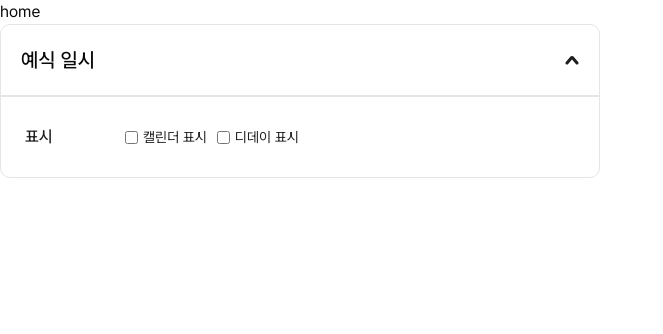
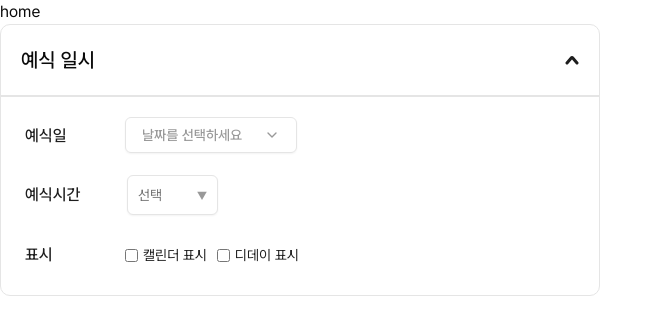
Before and after one commit to Lumiday/fe, a Next.js app: page / in a window 1280 px wide. Both pictures are taken after a click on the button "예식 일시". Shown: the top 334 px of the page, without its empty margins (0-663 px from the left). Built offline with nearby package versions, Linux system fonts and the light colour scheme.

Commit message:
DESIGN : 예식일시 UI 작업

```diff
--- /dev/null
+++ b/app/_components/wedding_date_dropdown/DropDownDate.tsx
@@ -0,0 +1,52 @@
+'use client';
+
+import React, { useState } from 'react';
+import { ChevronDownIcon } from 'lucide-react';
+
+import { Button } from '@/components/ui/button';
+import { Calendar } from '@/components/ui/calendar';
+import {
+  Popover,
+  PopoverContent,
+  PopoverTrigger,
+} from '@/components/ui/popover';
+
+const DropDownDate = () => {
+  const [open, setOpen] = React.useState(false);
+  const [date, setDate] = React.useState<Date | undefined>(undefined);
+  return (
+    <div className="flex">
+      <label
+        htmlFor="date"
+        className="w-[6.25rem] py-[0.4375rem] px-[0.25rem] text-1-500 text-LumiDayGray-1e1 mr-[0.25rem]"
+      >
+        예식일
+      </label>
+      <Popover open={open} onOpenChange={setOpen}>
+        <PopoverTrigger asChild>
+          <Button
+            variant="outline"
+            id="date"
+            className="w-[10.75rem] justify-between text-[0.875rem] text-LumiDayGray-999"
+          >
+            {date ? date.toLocaleDateString() : '날짜를 선택하세요'}
+            <ChevronDownIcon />
+          </Button>
+        </PopoverTrigger>
+        <PopoverContent className="w-auto overflow-hidden p-0 " align="start">
+          <Calendar
+            mode="single"
+            selected={date}
+            captionLayout="dropdown"
+            onSelect={(date) => {
+              setDate(date);
+              setOpen(false);
+            }}
+          />
+        </PopoverContent>
+      </Popover>
+    </div>
+  );
+};
+
+export default DropDownDate;
--- /dev/null
+++ b/app/_components/wedding_date_dropdown/DropDownTime.tsx
@@ -0,0 +1,72 @@
+import {
+  Select,
+  SelectContent,
+  SelectItem,
+  SelectTrigger,
+  SelectValue,
+} from '@/components/ui/select';
+
+interface DropDownTimeProps {
+  selectedValue: string;
+  setSelectedValue: (value: string) => void;
+}
+
+//오전 9시부터 오후 10시까지
+const generateTimeOptions = () => {
+  const options = [];
+  for (let hour = 9; hour <= 21; hour++) {
+    for (let minute = 0; minute < 60; minute += 30) {
+      if (hour === 21 && minute === 30) break; // 21:30 제외
+      const value = `${hour.toString().padStart(2, '0')}:${minute.toString().padStart(2, '0')}`;
+      const period = hour < 12 ? '오전' : '오후';
+      const displayHour = hour % 12 === 0 ? 12 : hour % 12;
+      const label = `${period} ${displayHour}:${minute.toString().padStart(2, '0')}`;
+      options.push({ value, label });
+    }
+  }
+  return options;
+};
+
+const DropDownTime = ({
+  selectedValue,
+  setSelectedValue,
+}: DropDownTimeProps) => {
+  const options = generateTimeOptions();
+
+  return (
+    <div className="self-stretch inline-flex justify-start items-center gap-0.5">
+      <div className="w-[6.25rem] py-[0.4375rem] px-[0.25rem] text-1-500 text-LumiDayGray-1e1 mr-[0.25rem]">
+        예식시간
+      </div>
+      <Select value={selectedValue} onValueChange={setSelectedValue}>
+        <SelectTrigger
+          className={`w-[5.6875rem] h-[2.5rem] p-[0.625rem] flex items-center
+           border-LumiDayGray-500 bg-white transition focus:outline-none focus:ring-0`}
+        >
+          <SelectValue placeholder="선택" className="text-red ">
+            {options.find((option) => option.value === selectedValue)?.label}
+          </SelectValue>
+        </SelectTrigger>
+        <SelectContent
+          side="bottom"
+          sideOffset={0}
+          className="w-[5.6875rem] text-875-400 top-[-4px] flex rounded-none rounded-b-[5px] border border-LumiDayGray-500"
+        >
+          {options
+            .filter((option) => option.value !== selectedValue)
+            .map((option) => (
+              <SelectItem
+                key={option.value}
+                value={option.value}
+                className="rounded-none p-0  p-[0.625rem] text-875-400  hover:bg-LumiDayGray-100 "
+              >
+                {option.label}
+              </SelectItem>
+            ))}
+        </SelectContent>
+      </Select>
+    </div>
+  );
+};
+
+export default DropDownTime;
--- a/app/_components/wedding_date_dropdown/Wedding_Date_Dropdown.tsx
+++ b/app/_components/wedding_date_dropdown/Wedding_Date_Dropdown.tsx
@@ -3,11 +3,14 @@
 import React, { useState } from 'react';
 import CheckBoxGroup from '@/app/_components/common/CheckBox';
 import DropDownBig from '@/app/_components/common/DropDownBig';
+import DropDownTime from '@/app/_components/wedding_date_dropdown/DropDownTime';
+import DropDownDate from '@/app/_components/wedding_date_dropdown/DropDownDate';
 
 const Wedding_Date_Dropdown = () => {
   const [displayOptionsStates, setDisplayOptionsStates] = useState<
     Record<string, boolean>
   >({});
+  const [selectedValue, setSelectedValue] = useState('');
 
   const handleDisplayOptionsStates = (
     e: React.ChangeEvent<HTMLInputElement>,
@@ -34,8 +37,17 @@ const Wedding_Date_Dropdown = () => {
     },
   ];
 
+  const handleTimeChange = (item: string) => {
+    setSelectedValue(item);
+  };
+
   return (
     <DropDownBig name="예식 일시" isSwitchVisible={false}>
+      <DropDownDate />
+      <DropDownTime
+        selectedValue={selectedValue} //현재선택된 시간
+        setSelectedValue={handleTimeChange} //부모컴포넌트에서 전달됨 함수로 새로운 시간값을 설정해 부모상태 업
+      />
       <CheckBoxGroup
         title="표시"
         items={displayOptionsItems}
```
